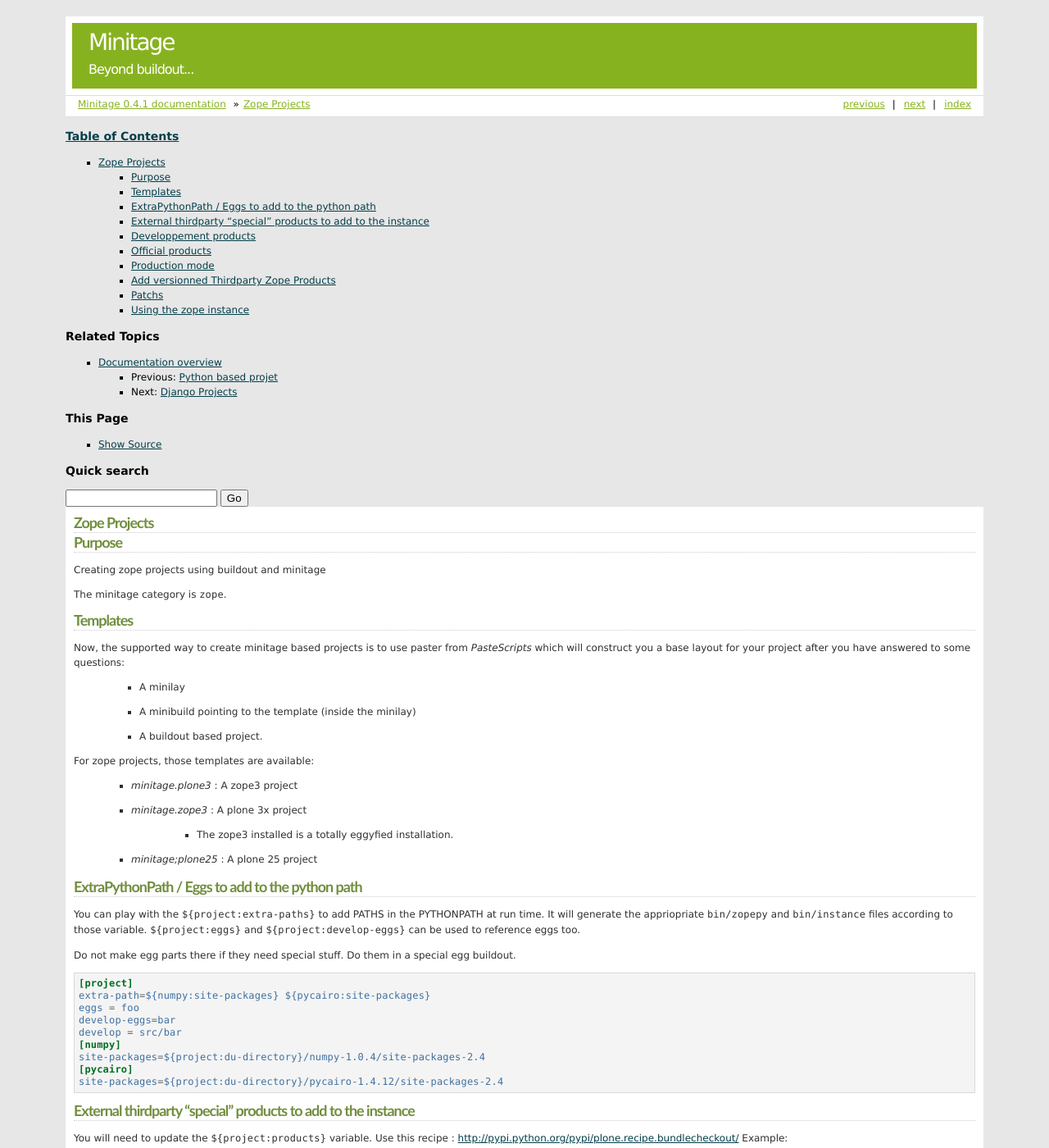
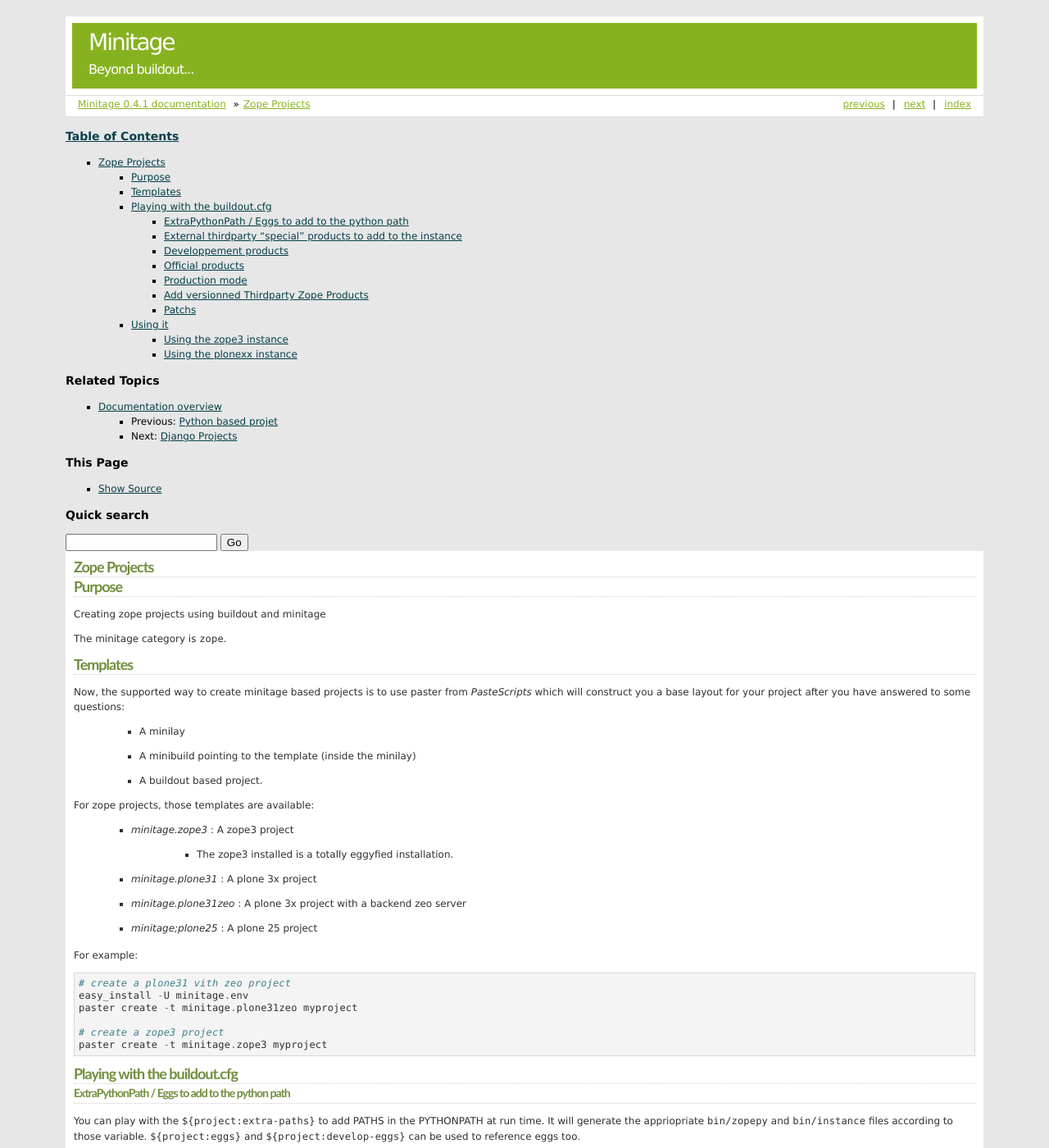
Before and after one commit to minitage/minitage.github.io, a Sphinx documentation site: the page built from source/zope_project.rst, in a window 1280 px wide and 1400 px high. Shown: the whole window at 82% size. Built offline with Sphinx 7.4.7, drawn with Linux system fonts in a browser that asks for light colours; some of the changed text lies outside the part shown.

Commit message:
doc improvments

```diff
--- a/source/zope_project.rst
+++ b/source/zope_project.rst
@@ -19,15 +19,32 @@
 
 
 For zope projects, those templates are available:
-    - `minitage.plone3`  : A zope3 project
-    - `minitage.zope3`   : A plone 3x project
+    - `minitage.zope3`  : A zope3 project
 
         - The zope3 installed is a totally eggyfied installation.
 
+    - `minitage.plone31`   : A plone 3x project
+    - `minitage.plone31zeo`   : A plone 3x project with a backend zeo server
+
+
     - `minitage;plone25` : A plone 25 project
 
+For example::
+
+    # create a plone31 vith zeo project
+    easy_install -U minitage.env
+    paster create -t minitage.plone31zeo myproject
+
+    # create a zope3 project
+    paster create -t minitage.zope3 myproject
+
+
+
+Playing with the buildout.cfg
+================================
+
 ExtraPythonPath / Eggs to add to the python path
-================================================
+-------------------------------------------------
 
 You can play with the ``${project:extra-paths}``  to add PATHS in the PYTHONPATH at run time.
 It will generate the appriopriate ``bin/zopepy`` and ``bin/instance`` files according to those variable.
@@ -49,7 +66,7 @@
 
 
 External thirdparty "special" products to add to the instance
-=============================================================
+-------------------------------------------------------------
 
 You will need to update the ``${project:products}`` variable.
 Use this recipe : http://pypi.python.org/pypi/plone.recipe.bundlecheckout/
@@ -66,24 +83,24 @@
        ${buildout:directory}/parts/plomino
 
 Developpement products
-======================
+----------------------
 
 Place them in $bd/Products with svn:externals set on $bd/Products for example
 
 Official products
-=================
+-----------------
 
 Add the url to the ${project:urls} variable. You can use one mirror from the ${mirrors} parts
 
 Production mode
-===============
+---------------
 
  * disable the ${project:debug} variable (set to off).*
  * Un comment the effective-user and set it in [instance]
 
 
 Add versionned Thirdparty Zope Products
-=======================================
+---------------------------------------
 
     * Distributed products (available as an archive).
       Use this recipe : http://pypi.python.org/pypi/plone.recipe.distros/
@@ -95,7 +112,7 @@
    urls=http://plone.org/products/clouseau/releases/0.8.1/clouseau-0-8-1.zip
 
 Patchs
-======
+------
 
 Sometimes you need to be dirty and to apply patches somewhere in parts/ or elsewhere.
 To achieve that, you can use the iw.recipe.command to execute shells commands and invoke the patch binary to apply a patch.
@@ -152,8 +169,19 @@
             cmds=
                 patch -p0 ${plone:location}/Products/somefile.py < ${buildout:directory}/patchs/patch.diff 2>&1 >> /dev/null
 
-Using the zope instance
-=======================
+
+Using it
+==========
+
+Using the zope3 instance
+-------------------------
+
+Launching it::
+
+    $ cd minitage/zope/yourinstance/ && bin/yourproject-ctl fg
+
+Using the plonexx instance
+----------------------------
 
 Launching it::
 
```
